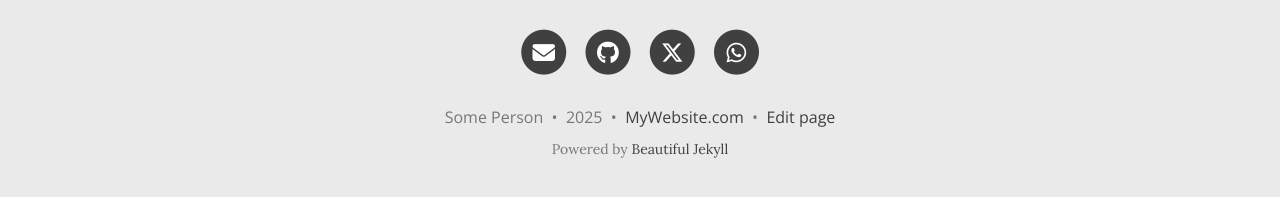
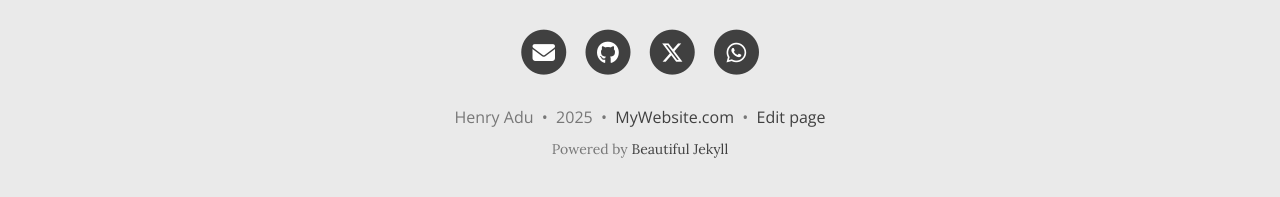
Before and after one commit to Nana-Kwame-bot/Nana-Kwame-bot.github.io, a Jekyll site: the page built from index.html, in a window 1280 px wide and 1369 px high. Shown: the part 1159-1356 px from the top of the window. Built offline with Jekyll 4.4.1, drawn with Linux system fonts in a browser that asks for light colours; the list of posts is cut into pages by our own code; comment, search, counter and statistics services are not loaded.

Commit message:
Update author name to Henry Adu
Fixes #10

Update the `author` field in `_config.yml` to "Henry Adu".

```diff
--- a/_config.yml
+++ b/_config.yml
@@ -13,7 +13,7 @@
 title: My website
 
 # Your name to show in the footer
-author: Some Person
+author: Henry Adu
 
 ###############################################
 # --- List of links in the navigation bar --- #
```
